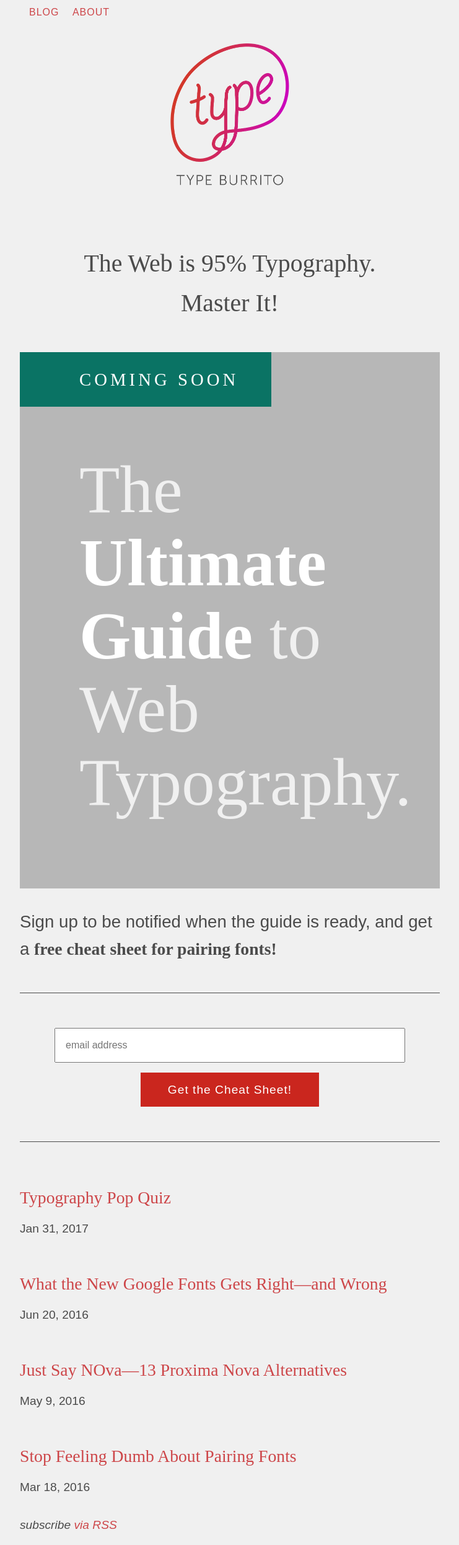
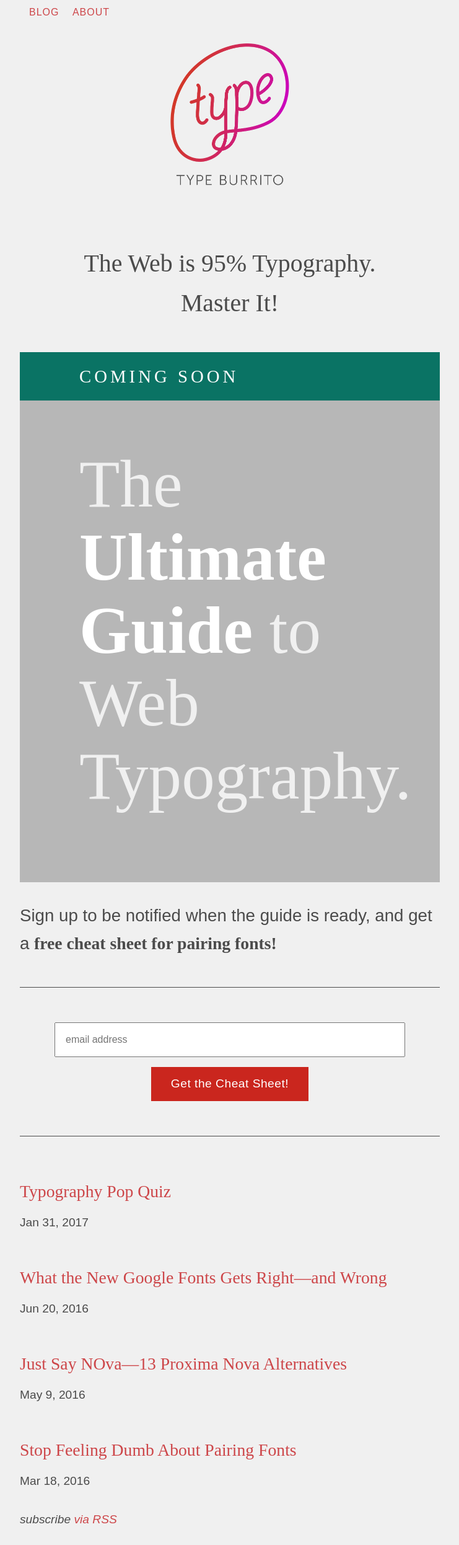
Before and after one commit to bfioritto/typeburrito, a Jekyll site: the page built from index.html, in a window 1280 px wide. Shown: the whole page at 62% size, without its empty margins (269-1010 px from the left). Built offline with Jekyll 4.4.1, drawn with Linux system fonts in a browser that asks for light colours.

Commit message:
fixed mobile on coming soon css

```diff
--- a/css/main.scss
+++ b/css/main.scss
@@ -483,23 +483,26 @@
       background: $red-orange;
       border-radius: 0px;
       border: 0px;
-      border-color: $grey;
-      border-style: solid;
       font-family: $base-font-family;
       font-weight: 500;
-      height: 55px;
-      padding: 1rem;
+      height: 50px;
+      padding-top: .5rem;
+      padding-bottom: .5rem;
+      padding-left: 1.6rem;
+      padding-right: 2rem;
       margin-top: 1rem;
       text-align: center;
       text-decoration: none;
       font-size: $font-size-1;
-      letter-spacing: 1px;
+      letter-spacing: .5px;
       color: $white;
       line-height: 1rem;
-      width: 18rem;
       max-width: 100%;
       @include media-query($desktop) {
         font-size: $font-size-2;
+        height: 55px;
+        padding-left: 2rem;
+        padding-right: 2rem;
         /* on one line with email input window */
       }
     }
@@ -534,7 +537,10 @@
     font-size: $font-size-5;
     margin-left: auto;
     margin-right: auto;
+    padding-top: 0rem;
+    line-height: 1.4;
     @include media-query($desktop) {
+      line-height: 1.6;
       font-size: $font-size-6;
       padding: 1rem;
       margin: 0;
@@ -548,32 +554,41 @@
   margin-top: 0rem;
   background-color: $grey;
   padding-top: 0rem;
-  padding-bottom: 6rem;
+  padding-bottom: 1rem;
+  @include media-query($desktop) {
+    padding-bottom: 6rem;
+    }
 
   h2 {
     font-family: $header-font-family;
-    font-size: 1.8rem;
+    font-size: 1rem;
     text-transform: uppercase;
     letter-spacing: 5px;
     color: $white;
     background-color: $teal;
-    padding-top: 1.3rem;
-    padding-bottom: 1.3rem;
-    padding-left: 6rem;
-    margin-right: 17rem;
+    padding-top: 1rem;
+    padding-bottom: 1rem;
+    padding-left: 2rem;
+    margin-right: 0rem;
+    @include media-query($desktop) {
+      font-size: 1.8rem;
+      padding-left: 6rem;
+    }
   }
 
 
   h3 {
     font-family: "acumin-pro-extra-condensed";
     font-weight: 200;
-    font-size: 7rem;
+    font-size: 3rem;
     color: $background-color;
     line-height: 1.1;
-    padding-left: 6rem;
-    padding-top: 4.7rem;
+    padding-left: 2rem;
+    padding-top: 1rem;
     @include media-query($desktop) {
+      padding-top: 4.7rem;
       font-size: 6.7rem;
+      padding-left: 6rem;
     }
     em {
     font-family: "acumin-pro-extra-condensed";
@@ -587,12 +602,17 @@
 .coming-soon-cta {
   font-family: $base-font-family;
   font-weight: 300;
-  font-size: $font-size-4;
-  padding-top: 2rem;
-  padding-bottom: 2rem;
+  font-size: $font-size-2;
+  padding-top: 1rem;
+  padding-bottom: 1rem;
   em {
   font-family: $header-font-family;
   }
+    @include media-query($desktop) {
+    padding-top: 2rem;
+    padding-bottom: 2rem;
+    font-size: $font-size-4;
+    }
 }
 
 
```
